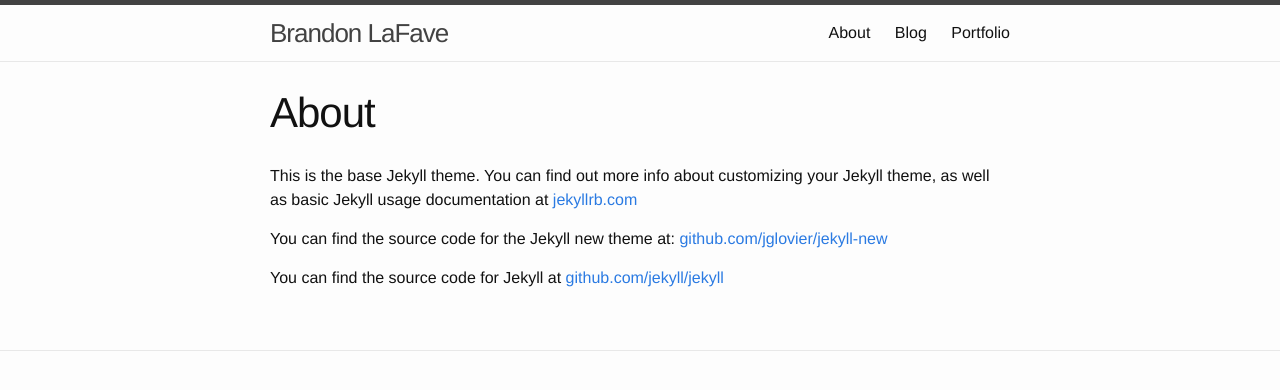
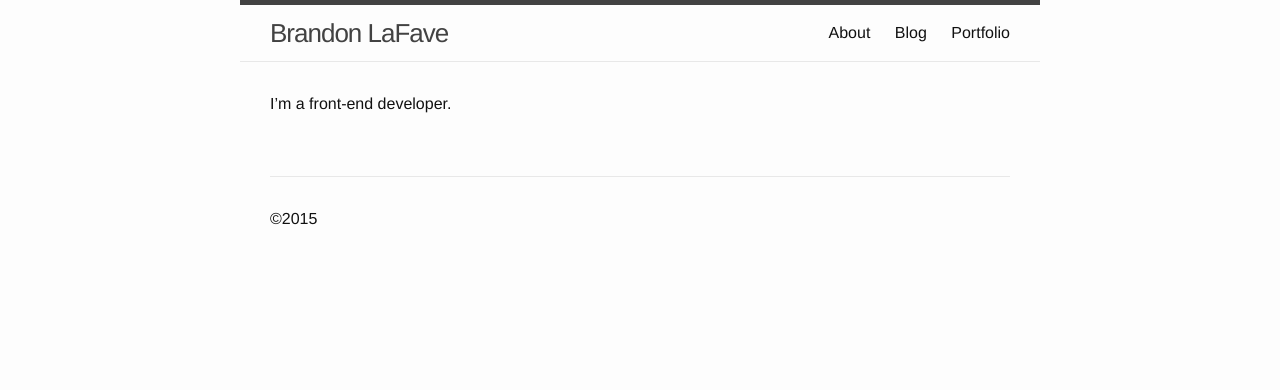
Before and after one commit to brandonlafave/brandonlafave.github.io, a Jekyll site: the page built from about.md, in a window 1280 px wide. Shown: the top 390 px of the page. Built offline with Jekyll 4.4.1, drawn with Linux system fonts in a browser that asks for light colours; Markdown is read by kramdown in place of the engine named in the settings.

Commit message:
Add current date to footer

```diff
--- a/_includes/footer.html
+++ b/_includes/footer.html
@@ -1,55 +1,3 @@
-<footer class="site-footer">
-
-  <div class="wrapper">
-
-    <!-- <h2 class="footer-heading">{{ site.title }}</h2> -->
-
-    <div class="footer-col-wrapper">
-      <!-- <div class="footer-col  footer-col-1">
-        <ul class="contact-list">
-          <li>{{ site.title }}</li>
-          <li><a href="mailto:{{ site.email }}">{{ site.email }}</a></li>
-        </ul>
-      </div> -->
-
-      <div class="footer-col  footer-col-2">
-        <!-- <ul class="social-media-list">
-          {% if site.github_username %}
-          <li>
-            <a href="https://github.com/{{ site.github_username }}">
-              <span class="icon  icon--github">
-                <svg viewBox="0 0 16 16">
-                  <path fill="#828282" d="M7.999,0.431c-4.285,0-7.76,3.474-7.76,7.761 c0,3.428,2.223,6.337,5.307,7.363c0.388,0.071,0.53-0.168,0.53-0.374c0-0.184-0.007-0.672-0.01-1.32 c-2.159,0.469-2.614-1.04-2.614-1.04c-0.353-0.896-0.862-1.135-0.862-1.135c-0.705-0.481,0.053-0.472,0.053-0.472 c0.779,0.055,1.189,0.8,1.189,0.8c0.692,1.186,1.816,0.843,2.258,0.645c0.071-0.502,0.271-0.843,0.493-1.037 C4.86,11.425,3.049,10.76,3.049,7.786c0-0.847,0.302-1.54,0.799-2.082C3.768,5.507,3.501,4.718,3.924,3.65 c0,0,0.652-0.209,2.134,0.796C6.677,4.273,7.34,4.187,8,4.184c0.659,0.003,1.323,0.089,1.943,0.261 c1.482-1.004,2.132-0.796,2.132-0.796c0.423,1.068,0.157,1.857,0.077,2.054c0.497,0.542,0.798,1.235,0.798,2.082 c0,2.981-1.814,3.637-3.543,3.829c0.279,0.24,0.527,0.713,0.527,1.437c0,1.037-0.01,1.874-0.01,2.129 c0,0.208,0.14,0.449,0.534,0.373c3.081-1.028,5.302-3.935,5.302-7.362C15.76,3.906,12.285,0.431,7.999,0.431z"/>
-                </svg>
-              </span>
-
-              <span class="username">{{ site.github_username }}</span>
-            </a>
-          </li>
-          {% endif %}
-
-          {% if site.twitter_username %}
-          <li>
-            <a href="https://twitter.com/{{ site.twitter_username }}">
-              <span class="icon  icon--twitter">
-                <svg viewBox="0 0 16 16">
-                  <path fill="#828282" d="M15.969,3.058c-0.586,0.26-1.217,0.436-1.878,0.515c0.675-0.405,1.194-1.045,1.438-1.809
-                  c-0.632,0.375-1.332,0.647-2.076,0.793c-0.596-0.636-1.446-1.033-2.387-1.033c-1.806,0-3.27,1.464-3.27,3.27 c0,0.256,0.029,0.506,0.085,0.745C5.163,5.404,2.753,4.102,1.14,2.124C0.859,2.607,0.698,3.168,0.698,3.767 c0,1.134,0.577,2.135,1.455,2.722C1.616,6.472,1.112,6.325,0.671,6.08c0,0.014,0,0.027,0,0.041c0,1.584,1.127,2.906,2.623,3.206 C3.02,9.402,2.731,9.442,2.433,9.442c-0.211,0-0.416-0.021-0.615-0.059c0.416,1.299,1.624,2.245,3.055,2.271 c-1.119,0.877-2.529,1.4-4.061,1.4c-0.264,0-0.524-0.015-0.78-0.046c1.447,0.928,3.166,1.469,5.013,1.469 c6.015,0,9.304-4.983,9.304-9.304c0-0.142-0.003-0.283-0.009-0.423C14.976,4.29,15.531,3.714,15.969,3.058z"/>
-                </svg>
-              </span>
-
-              <span class="username">{{ site.twitter_username }}</span>
-            </a>
-          </li>
-          {% endif %}
-        </ul> -->
-      </div>
-
-      <!-- <div class="footer-col  footer-col-3">
-        <p class="text">{{ site.description }}</p>
-      </div> -->
-    </div>
-
-  </div>
-
+<footer class="site-footer wrapper">
+  <p>&copy;{{ site.time | date: '%Y' }}</p>
 </footer>
--- a/_includes/header.html
+++ b/_includes/header.html
@@ -1,6 +1,6 @@
-<header class="site-header">
+<header class="site-header wrapper">
 
-  <div class="wrapper">
+  <div class="">
 
     <a class="site-title" href="{{ site.baseurl }}/">{{ site.title }}</a>
 
--- a/_layouts/page.html
+++ b/_layouts/page.html
@@ -2,10 +2,6 @@
 layout: default
 ---
 <div class="post">
-
-  <header class="post-header">
-    <h1 class="post-title">{{ page.title }}</h1>
-  </header>
 
   <article class="post-content">
     {{ content }}
--- a/about.md
+++ b/about.md
@@ -4,8 +4,4 @@
 permalink: /about/
 ---
 
-This is the base Jekyll theme. You can find out more info about customizing your Jekyll theme, as well as basic Jekyll usage documentation at [jekyllrb.com](http://jekyllrb.com/)
-
-You can find the source code for the Jekyll new theme at: [github.com/jglovier/jekyll-new](https://github.com/jglovier/jekyll-new)
-
-You can find the source code for Jekyll at [github.com/jekyll/jekyll](https://github.com/jekyll/jekyll)
+I'm a front-end developer.
```
